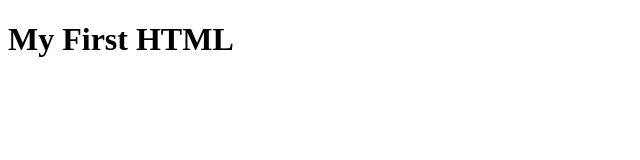
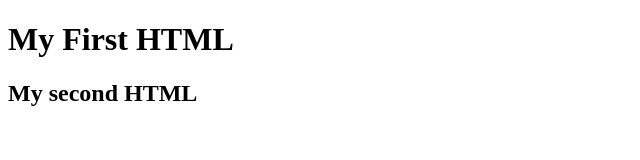
Before and after one commit to haiakhil3344/Jenkins, a plain HTML site: page sample.html in a window 1280 px wide. Shown: the whole page, without its empty margins (0-640 px from the left). Drawn offline with Linux system fonts and the light colour scheme.

Commit message:
Update sample.html

```diff
--- a/sample.html
+++ b/sample.html
@@ -3,6 +3,7 @@
 <body>
 
 <h1>My First HTML</h1>
+  <h2>My second HTML</h2>
 
 </body>
 </html>
```
